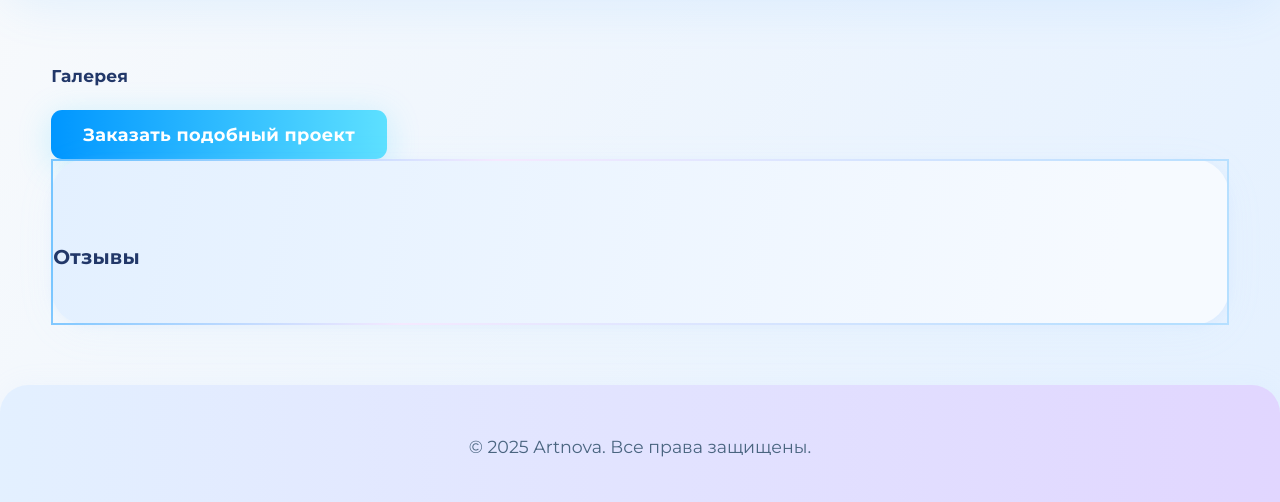
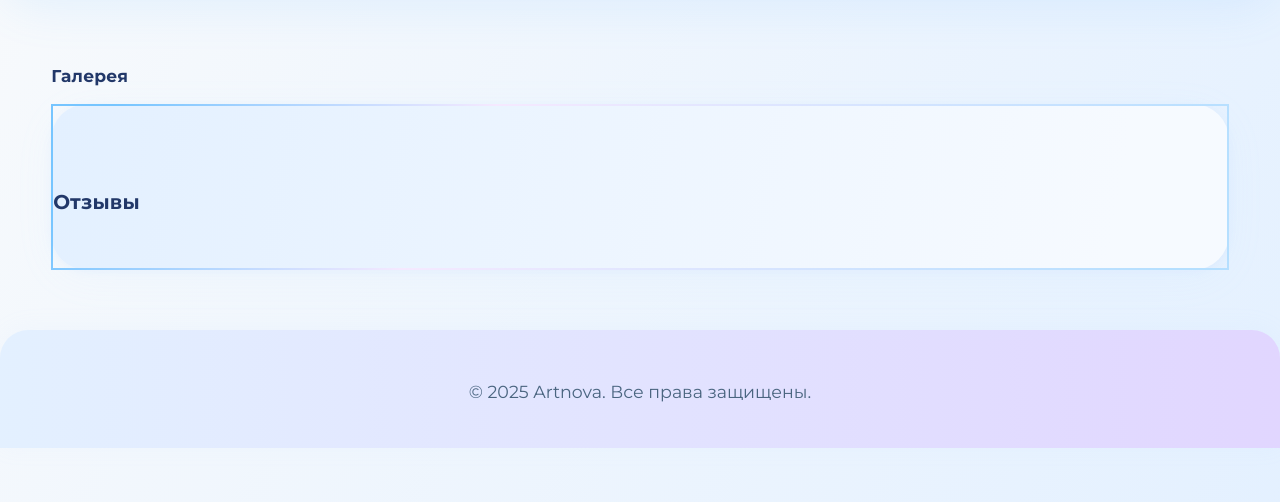
Before and after one commit to KopzhasharovAzamat/python_crm, a Django app: template templates/portfolio_detail.html in a window 1280 px wide. Shown: the part 181-683 px from the top of the page. Run offline with Django 5.2, Linux system fonts and the light colour scheme; the template is opened without the code that fills it, so the values that code supplies are empty; some web fonts are replaced.

Commit message:
Chopa 4. убрать кнопку заказть проект

```diff
--- a/templates/portfolio_detail.html
+++ b/templates/portfolio_detail.html
@@ -17,9 +17,6 @@
                   {% endfor %}
                 </div>
             </div>
-            <div>
-                <a href="{% url 'order' %}" class="btn">Заказать подобный проект</a>
-            </div>
         </div>
         <div class="reviews-section">
             <h3>Отзывы</h3>
```
